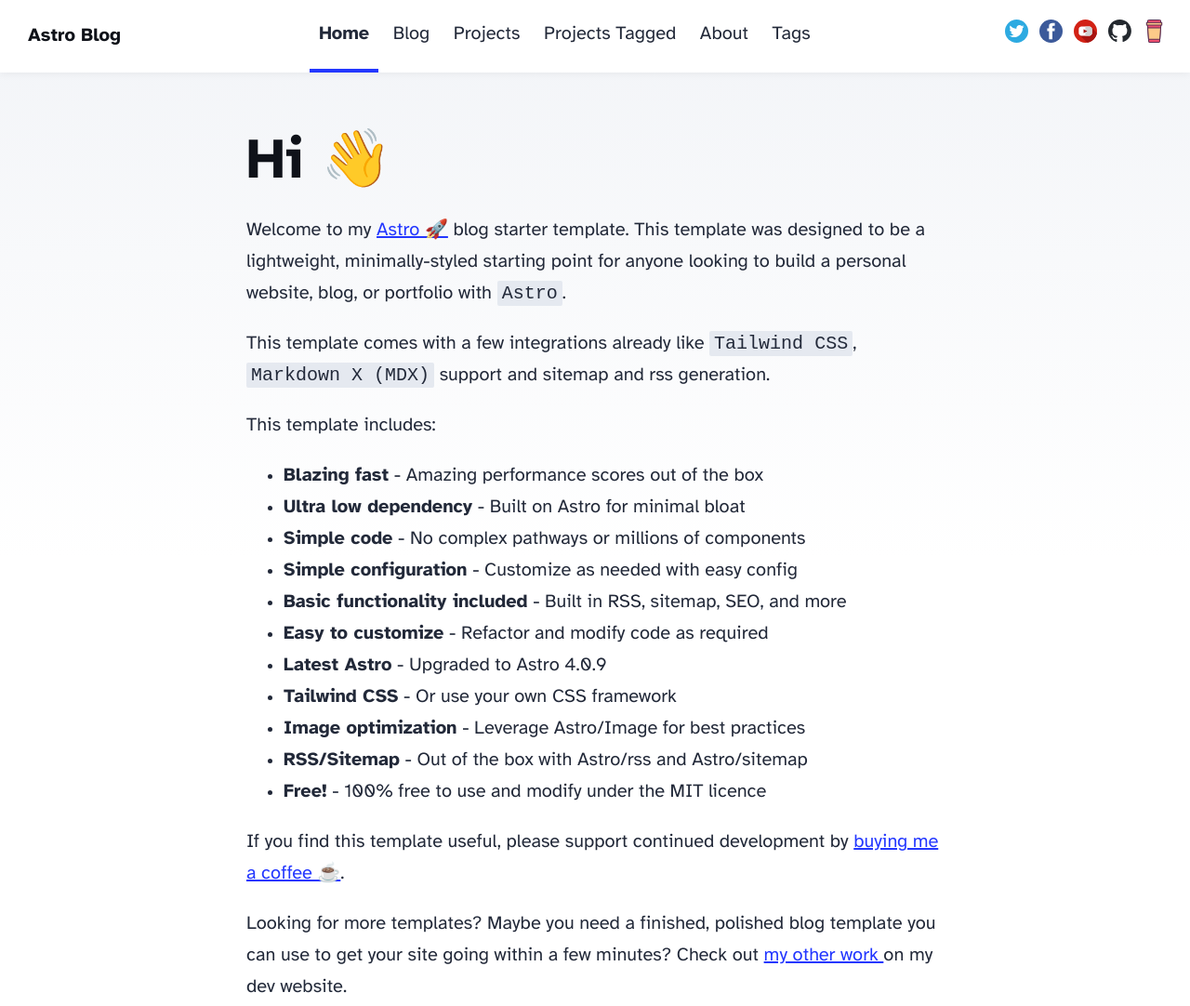
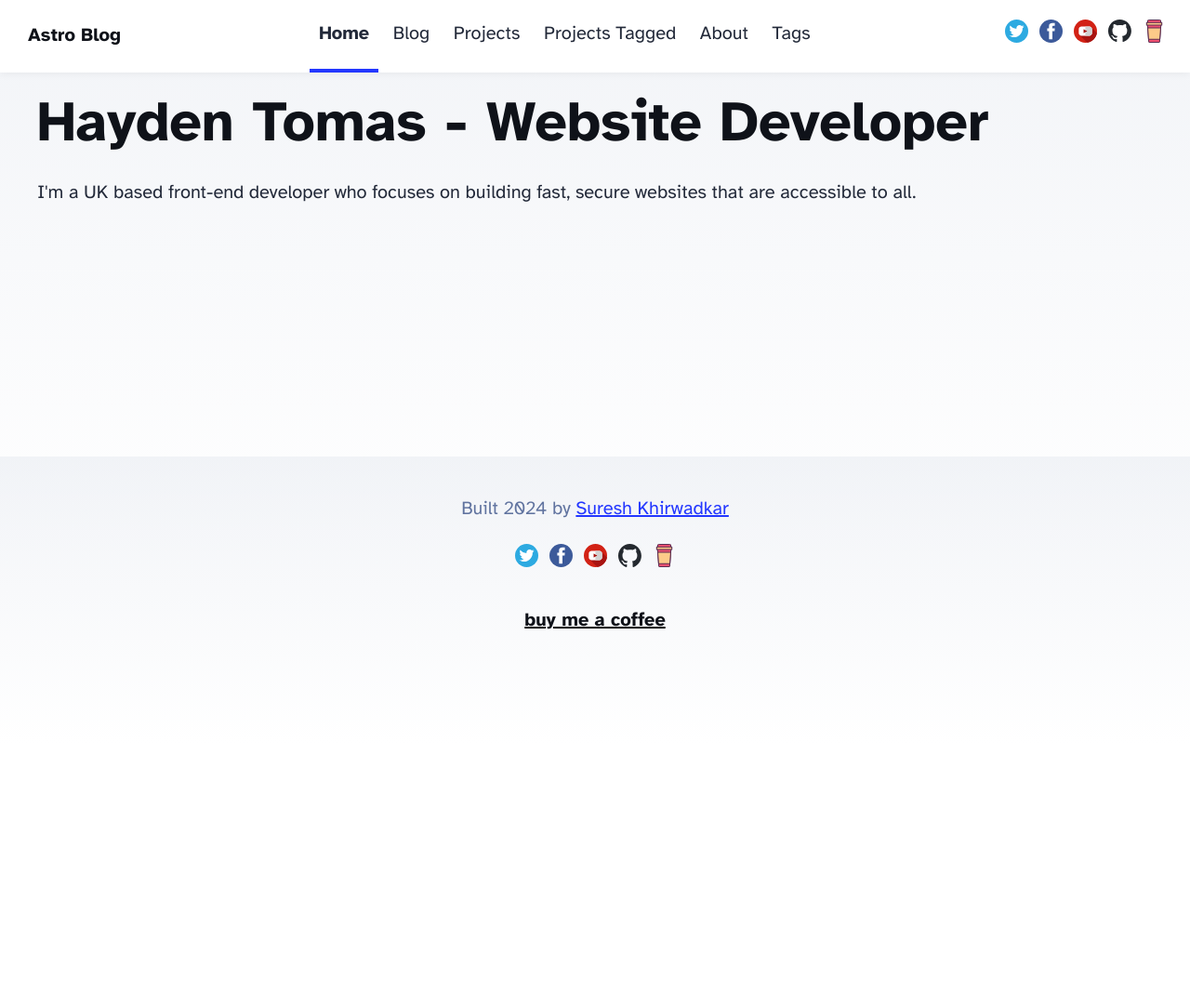
Before and after one commit to haydentomas/astro-portfolio, an Astro site: page / in a window 1280 px wide. Shown: the top 1082 px of the page at 93% size. After the commit the page ends 800 px from the top, so only its background shows below. Built offline with nearby package versions, Linux system fonts and the light colour scheme; Astro itself is replaced by a stand-in of ours.

Commit message:
Home Page seo, testing via build on netlify

```diff
--- a/package.json
+++ b/package.json
@@ -15,6 +15,7 @@
     "@astrojs/rss": "^4.0.1",
     "@astrojs/sitemap": "^3.0.4",
     "astro": "^4.0.9",
+    "astro-seo": "^0.8.4",
     "typescript": "^5.3.3"
   }
 }
--- /dev/null
+++ b/src/components/BaseMeta.astro
@@ -0,0 +1,53 @@
+---
+import { ViewTransitions } from 'astro:transitions'
+import '../styles/global.css'
+
+export interface Props {
+  title: string
+  description: string
+  permalink: string
+}
+
+const { title, description, permalink } = Astro.props
+const socialUrl = Astro.site.href + 'assets/social.png'
+---
+
+<!-- Global Metadata -->
+<meta charset="utf-8" />
+<meta name="viewport" content="width=device-width" />
+<link rel="icon" type="image/x-icon" href="/favicon.ico" />
+
+<!-- Primary Meta Tags -->
+<title>{title}</title>
+<meta name="title" content={title} />
+<meta name="description" content={description} />
+
+<!-- Open Graph / Facebook -->
+<meta property="og:type" content="website" />
+<meta property="og:url" content={permalink} />
+<meta property="og:title" content={title} />
+<meta property="og:description" content={description} />
+<meta property="og:image" content={socialUrl} />
+
+<!-- Twitter -->
+<meta property="twitter:card" content="summary_large_image" />
+<meta property="twitter:url" content={permalink} />
+<meta property="twitter:title" content={title} />
+<meta property="twitter:description" content={description} />
+<meta property="twitter:image" content={socialUrl} />
+
+<ViewTransitions />
+
+<!-- This is intentionally inlined to avoid FOUC -->
+<script is:inline>
+  const root = document.documentElement
+  const theme = localStorage.getItem('theme')
+  if (
+    theme === 'dark' ||
+    (!theme && window.matchMedia('(prefers-color-scheme: dark)').matches)
+  ) {
+    root.classList.add('theme-dark')
+  } else {
+    root.classList.remove('theme-dark')
+  }
+</script>
--- /dev/null
+++ b/src/layouts/MainLayout.astro
@@ -0,0 +1,57 @@
+---
+import BaseMeta from '../components/BaseMeta.astro';
+import Header from '../components/Header.astro';
+import Footer from '../components/Footer.astro';
+import '../styles/global.css';
+
+
+
+export interface Props {
+  title: string;
+  description: string;
+  permalink: string;
+  current?: string;
+}
+const { title, description, permalink, current } = Astro.props;
+---
+<html lang="en">
+<head>
+  <BaseMeta title={title} description={description} permalink={permalink} />
+</head>
+<body>
+  <div class="layout">
+    <Header current={current} />
+
+    <main>
+
+
+      <slot />
+
+  </main>
+
+    <Footer />
+  </div>
+</body>
+
+</html>
+
+<style>
+  .layout {
+    display: flex;
+    flex-direction: column;
+    min-height: 100%;
+    min-height: 100vh;
+  }
+
+  main{
+    flex: 1;
+    position: relative;
+    margin: 0 auto;
+    max-width: 1400px;
+    padding: 1em 2em;
+    box-sizing: border-box;
+    width: 100%;
+    display: flex;
+    flex-direction: column;
+  }
+</style>
--- a/src/pages/index.astro
+++ b/src/pages/index.astro
@@ -1,69 +1,19 @@
----
-import BaseHead from '../components/BaseHead.astro';
-import Header from '../components/Header.astro';
-import Footer from '../components/Footer.astro';
-import { SITE_TITLE, SITE_DESCRIPTION } from '../consts';
-
 ---
 
-<!doctype html>
-<html lang="en">
-	<head>
-		<BaseHead title={SITE_TITLE} description={SITE_DESCRIPTION} />
-	</head>
-	<body>
-		<Header title={SITE_TITLE} />
-		<main>
-			<h1>Hi 👋 </h1>
-			<p>
-				Welcome to my <a href="https://astro.build/">Astro 🚀</a> blog starter template. This
-				template was designed to be a lightweight, minimally-styled starting point for anyone looking to build
-				a personal website, blog, or portfolio with <code>Astro</code>.
-			</p>
-			<p>
-				This template comes with a few integrations already like <code>Tailwind CSS</code>, <code>Markdown X (MDX)</code>  support and sitemap and rss generation.
-			</p>
+import MainLayout from '../layouts/MainLayout.astro';
 
 
 
-<p>This template includes:</p>
+const title = 'Hayden Tomas - Website Developer';
+const description = 'A UK Based front-end developer who focuses on building fast, secure websites that are accessible to all.';
+const permalink = Astro.site.href;
+const Name = 'Hayden Tomas - Website Developer';
+---
 
-<ul>
-
-<li><strong>Blazing fast</strong> - Amazing performance scores out of the box</li>
-
-<li><strong>Ultra low dependency</strong> - Built on Astro for minimal bloat</li>
-
-<li><strong>Simple code</strong> - No complex pathways or millions of components</li>
-
-<li><strong>Simple configuration</strong> - Customize as needed with easy config</li>
-
-<li><strong>Basic functionality included</strong> - Built in RSS, sitemap, SEO, and more</li>
-
-<li><strong>Easy to customize</strong> - Refactor and modify code as required</li>
-
-<li><strong>Latest Astro</strong> - Upgraded to Astro 4.0.9</li>
-
-<li><strong>Tailwind CSS</strong> - Or use your own CSS framework</li>
-
-<li><strong>Image optimization</strong> - Leverage Astro/Image for best practices</li>
-
-<li><strong>RSS/Sitemap</strong> - Out of the box with Astro/rss and Astro/sitemap</li>
-
-<li><strong>Free!</strong> - 100% free to use and modify under the MIT licence</li>
-
-</ul>
-
-<p>If you find this template useful, please support continued development by <a href="https://buymeacoffee.com/sureshkhirwadkar">buying me a coffee ☕️</a>.</p>
-
-
-			<p>
-				Looking for more templates? Maybe you need a finished, polished blog template you can use to get your site going within a few minutes? Check out <a
-					href="https://sureshkhirwadkar.dev"
-					>my other work
-				</a> on my dev website.
-			</p>
-		</main>
-		<Footer />
-	</body>
-</html>
+<MainLayout title={title} description={description} permalink={permalink}>
+  <div class="container">
+	<h1>{Name}</h1>
+	<p>
+	  I'm a UK based front-end developer who focuses on building fast, secure websites that are accessible to all.
+	</p>
+  </div>
```
Also changed, not shown: 1 other file.
